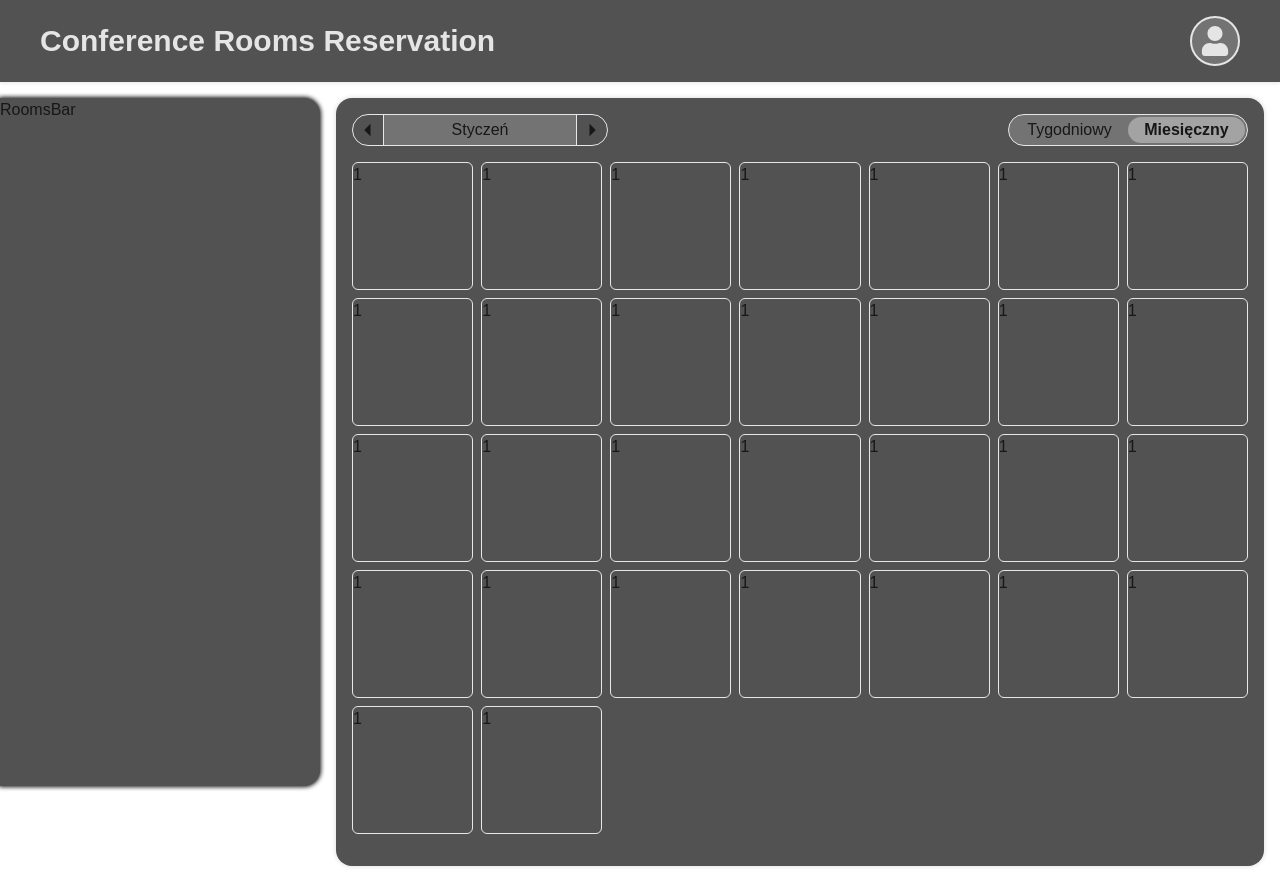
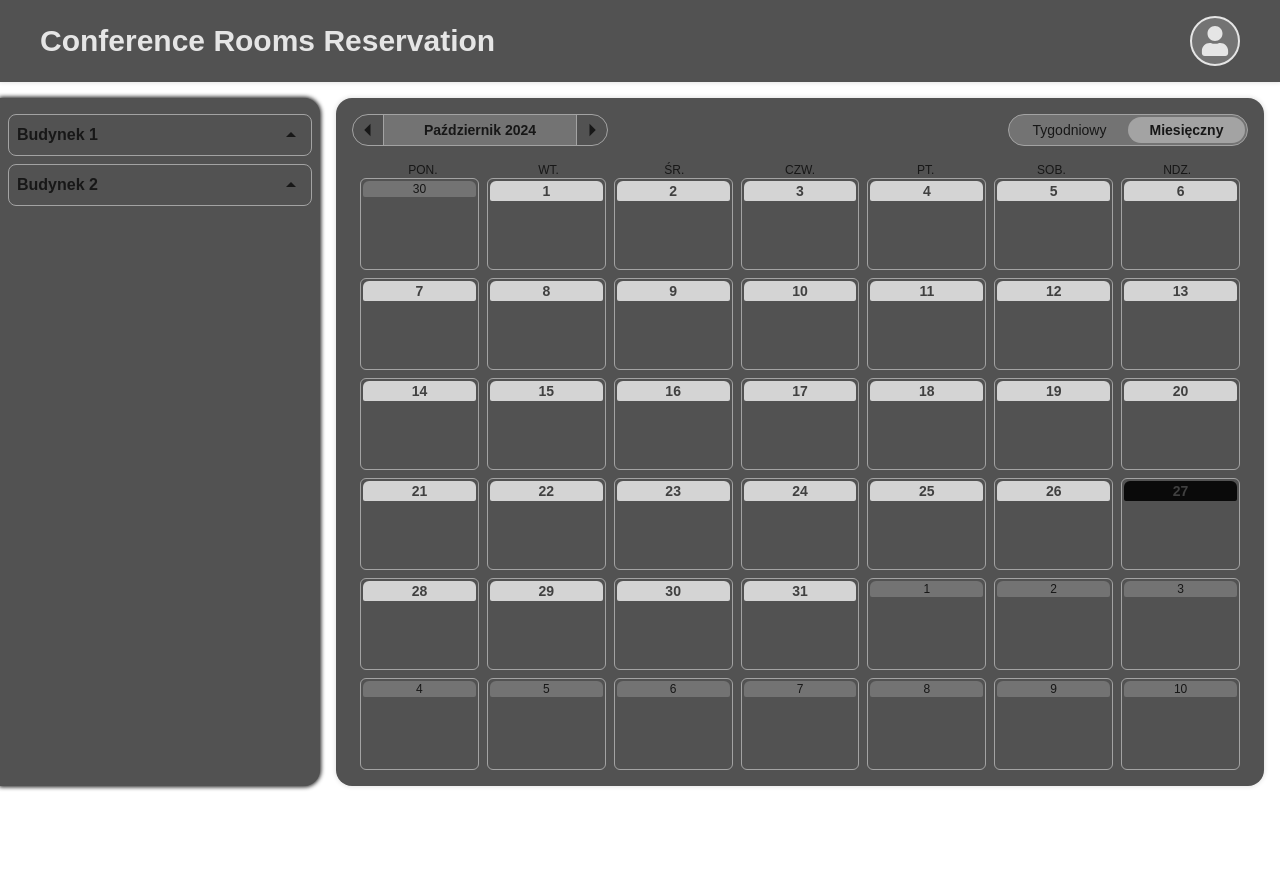
Before and after one commit to p-cholocinski/conference-rooms-reservation, a Next.js app: page / in a window 1280 px wide. After the commit the page ends 800 px from the top, so only its background shows below. Built offline with nearby package versions, Linux system fonts and the light colour scheme.

Commit message:
Added few elements

```diff
--- a/src/app/components/Calendar/Calendar.tsx
+++ b/src/app/components/Calendar/Calendar.tsx
@@ -4,8 +4,8 @@ import TypeChange from "./TypeChange"
 
 export default function Calendar() {
   return (
-    <div className="md:ml-80 h-full">
-      <div className="m-4 p-4 bg-neutral-600 shadow-[0px_0px_4px_1px] shadow-neutral-200 rounded-2xl">
+    <div className="md:ml-80 fixed h-full w-full pb-28 md:pr-80">
+      <div className="h-full m-4 p-4 bg-neutral-600 shadow-[0px_0px_4px_1px] shadow-neutral-200 rounded-2xl">
         <div className="flex justify-between">
           <PeriodChange />
           <TypeChange />
--- a/src/app/components/Calendar/CalendarMonth/CalendarMonth.tsx
+++ b/src/app/components/Calendar/CalendarMonth/CalendarMonth.tsx
@@ -1,39 +1,17 @@
+import getMonthDays from "@/lib/getMonthDays";
 import OneDay from "./OneDay";
+import WeekRow from "./WeekRow";
 
 export default function CalendarMonth() {
+  const monthDays: calendarDay[] = getMonthDays(new Date("2024-10-01"))
+
   return (
-    <div className="my-4">
-      <div className="grid grid-cols-7 gap-2">
-        <OneDay />
-        <OneDay />
-        <OneDay />
-        <OneDay />
-        <OneDay />
-        <OneDay />
-        <OneDay />
-        <OneDay />
-        <OneDay />
-        <OneDay />
-        <OneDay />
-        <OneDay />
-        <OneDay />
-        <OneDay />
-        <OneDay />
-        <OneDay />
-        <OneDay />
-        <OneDay />
-        <OneDay />
-        <OneDay />
-        <OneDay />
-        <OneDay />
-        <OneDay />
-        <OneDay />
-        <OneDay />
-        <OneDay />
-        <OneDay />
-        <OneDay />
-        <OneDay />
-        <OneDay />
+    <div className="my-4 mx-2 h-full pb-16">
+      <WeekRow />
+      <div className="h-full grid grid-cols-7 grid-rows-6 gap-2">
+        {monthDays.map(monthDay => (
+          <OneDay key={monthDay.date} dayNumber={monthDay.dayNumber} currentMonth={monthDay.currentMonth} currentDay={monthDay.currentDay} />
+        ))}
       </div>
     </div>
   )
--- a/src/app/components/Calendar/CalendarMonth/OneDay.tsx
+++ b/src/app/components/Calendar/CalendarMonth/OneDay.tsx
@@ -1,7 +1,11 @@
-export default function OneDay() {
+export default function OneDay({ dayNumber, currentMonth, currentDay }: calendarDay) {
   return (
-    <div className="border h-32 rounded-md hover:bg-neutral-400 hover:cursor-pointer">
-      1
+    <div className="p-[2px] border border-neutral-400 rounded-md hover:shadow-[0px_0px_4px_1px] hover:shadow-neutral-200 hover:cursor-pointer hover:scale-105">
+      <div
+        className={`${currentMonth ? 'bg-neutral-300 text-neutral-700 font-bold text-sm' : 'bg-neutral-500 text-xs'} ${currentDay ? 'bg-neutral-950 text-neutral-50' : ''} text-center justify-center rounded-t-md rounded-b-sm`}
+      >
+        {dayNumber}
+      </div>
     </div>
   )
 }
--- /dev/null
+++ b/src/app/components/Calendar/CalendarMonth/WeekRow.tsx
@@ -0,0 +1,13 @@
+export default function WeekRow() {
+  return (
+    <div className="text-xs grid grid-cols-7 text-center">
+      <div>PON.</div>
+      <div>WT.</div>
+      <div>ŚR.</div>
+      <div>CZW.</div>
+      <div>PT.</div>
+      <div>SOB.</div>
+      <div>NDZ.</div>
+    </div>
+  )
+}
--- a/src/app/components/Calendar/PeriodChange.tsx
+++ b/src/app/components/Calendar/PeriodChange.tsx
@@ -2,14 +2,14 @@ import { MdArrowLeft, MdArrowRight } from "react-icons/md"
 
 export default function PeriodChange() {
   return (
-    <div className="bg-neutral-600 w-64 flex flex-row items-center border rounded-2xl">
-      <button className="h-full border-r text-3xl hover:*:scale-125">
+    <div className="bg-neutral-600 w-64 flex flex-row items-center border border-neutral-400 rounded-2xl">
+      <button className="h-full text-3xl hover:*:scale-125">
         <MdArrowLeft />
       </button>
-      <div className="bg-neutral-500 w-full h-full flex items-center justify-center">
-        Styczeń
+      <div className="bg-neutral-500 text-sm font-bold border-x border-neutral-400 w-full h-full flex items-center justify-center">
+        Październik 2024
       </div>
-      <button className="h-full border-l text-3xl hover:*:scale-125">
+      <button className="h-full text-3xl hover:*:scale-125">
         <MdArrowRight />
       </button>
     </div>
--- a/src/app/components/Calendar/TypeChange.tsx
+++ b/src/app/components/Calendar/TypeChange.tsx
@@ -1,6 +1,6 @@
 export default function TypeChange() {
   return (
-    <div className="bg-neutral-500 w-60 p-0.5 flex text-center border rounded-2xl *:h-full *:w-full">
+    <div className="bg-neutral-500 w-60 p-0.5 text-sm flex text-center border border-neutral-400 rounded-2xl *:h-full *:w-full">
       <button className="rounded-2xl">
         Tygodniowy
       </button>
--- a/src/app/components/Navbar.tsx
+++ b/src/app/components/Navbar.tsx
@@ -5,7 +5,7 @@ export default function Navbar() {
   return (
     <nav className="bg-neutral-600 sticky top-0 p-4 shadow-[0px_0px_4px_1px] shadow-neutral-200">
       <div className="md:px-6 mx-auto flex justify-between flex-row">
-        <h1 className="text-3xl font-bold text-neutral-200 flex">
+        <h1 className="text-xl font-bold text-neutral-200 flex sm:text-2xl md:text-3xl">
           <Link href="/" className="no-underline flex flex-row gap-3 items-center hover:text-neutral-50">
             Conference Rooms Reservation
           </Link>
--- /dev/null
+++ b/src/app/components/RoomsBar/Buildings/Building.tsx
@@ -0,0 +1,14 @@
+import { MdArrowDropUp } from "react-icons/md";
+
+type Props = {
+  buildingName: string,
+}
+
+export default function Building({ buildingName }: Props) {
+  return (
+    <div className="border border-neutral-400 font-bold p-2 flex text-center justify-between items-center rounded-lg hover:shadow-[0px_0px_4px_1px] hover:shadow-neutral-200 hover:cursor-pointer">
+      {buildingName}
+      <MdArrowDropUp className="text-2xl" />
+    </div>
+  )
+}
--- a/src/app/components/RoomsBar/RoomsBar.tsx
+++ b/src/app/components/RoomsBar/RoomsBar.tsx
@@ -1,8 +1,11 @@
+import Building from "./Buildings/Building";
+
 export default function RoomsBar() {
   return (
     <aside className="fixed left-0 w-80 pt-4 pb-24 h-full transition-transform -translate-x-full md:translate-x-0">
-      <div className="bg-neutral-600 h-full shadow-none shadow-neutral-200 rounded-r-2xl md:shadow-[0px_0px_4px_1px]">
-        RoomsBar
+      <div className="bg-neutral-600 h-full py-4 px-2 flex flex-col gap-2 shadow-none shadow-neutral-200 rounded-r-2xl md:shadow-[0px_0px_4px_1px]">
+        <Building buildingName="Budynek 1" />
+        <Building buildingName="Budynek 2" />
       </div>
     </aside>
   )
--- /dev/null
+++ b/src/lib/getMonthDays.ts
@@ -0,0 +1,35 @@
+export default function getMonthDays(date: Date): calendarDay[] {
+  const dateYear: number = date.getFullYear()
+  const dateMonth: number = date.getMonth()
+  const todayDate: Date = new Date()
+  date = new Date(date.setDate(date.getDate() - date.getDay() + 1))
+
+  let monthDays: calendarDay[] = []
+  let currMonth: boolean
+  let currDay: boolean
+
+  for (let d: number = 1; d <= 42; d++) {
+
+    currMonth =
+      date.getFullYear() === dateYear
+        && date.getMonth() === dateMonth
+        ? true
+        : false
+
+    currDay =
+      date.toLocaleDateString() === todayDate.toLocaleDateString()
+        ? true
+        : false
+
+    monthDays.push({
+      date: new Date(date).toLocaleDateString(),
+      dayNumber: date.getDate(),
+      currentMonth: currMonth,
+      currentDay: currDay,
+    })
+
+    date = new Date(date.setDate(date.getDate() + 1))
+  }
+
+  return monthDays
+}
--- /dev/null
+++ b/types.d.ts
@@ -0,0 +1,6 @@
+type calendarDay = {
+  date?: string,
+  dayNumber: number,
+  currentMonth: boolean,
+  currentDay: boolean,
+}
```
Also changed, not shown: public/images/room-1.jpg (added).
